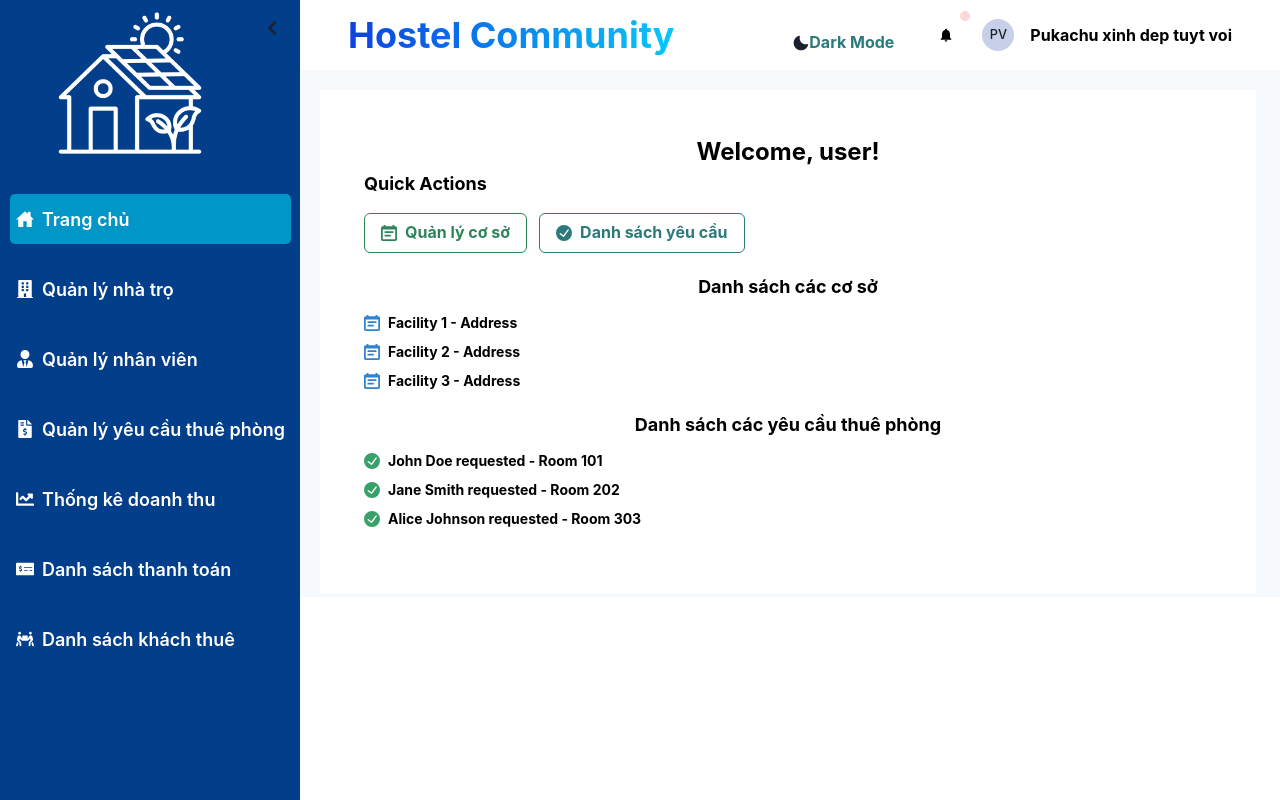
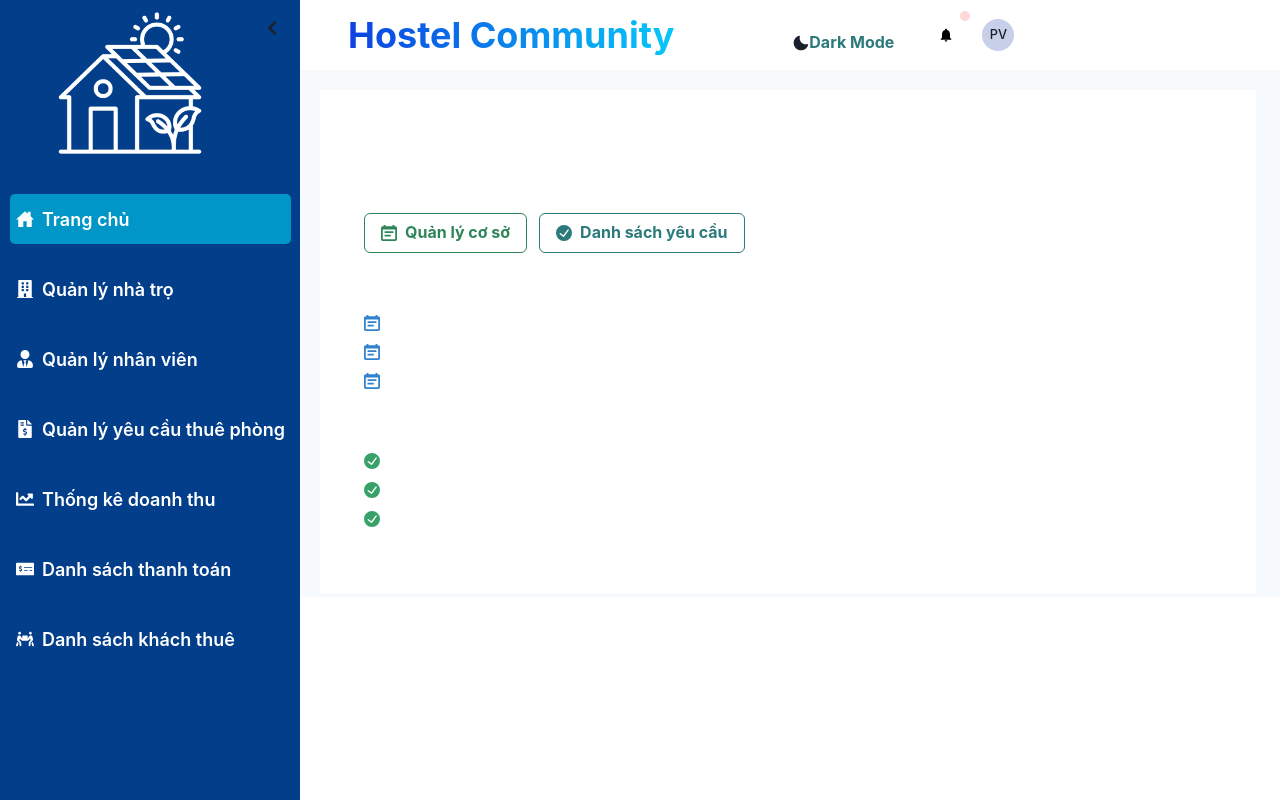
Before and after one commit to lnpu0311/CNPMnangcao, a React (Create React App) app in the folder client/: page / in a window 1280 px wide. Built offline with nearby package versions, Linux system fonts and the light colour scheme.

Commit message:
chỉnh theme chữ

```diff
--- a/client/src/theme.js
+++ b/client/src/theme.js
@@ -75,7 +75,7 @@ const theme = extendTheme({
       },
       variants: {
         solid: (props) => ({
-          color: mode("brand.1", "brand.0")(props),
+          color: mode("brand.0", "brand.1")(props),
         }),
 
         // outline: (props) => ({
@@ -141,7 +141,7 @@ const theme = extendTheme({
     },
     Text: {
       baseStyle: (props) => ({
-        color: mode("brand.1", "brand.0")(props),
+        color: mode("brand.0", "brand.1")(props),
       }),
     },
     Link: {
```
